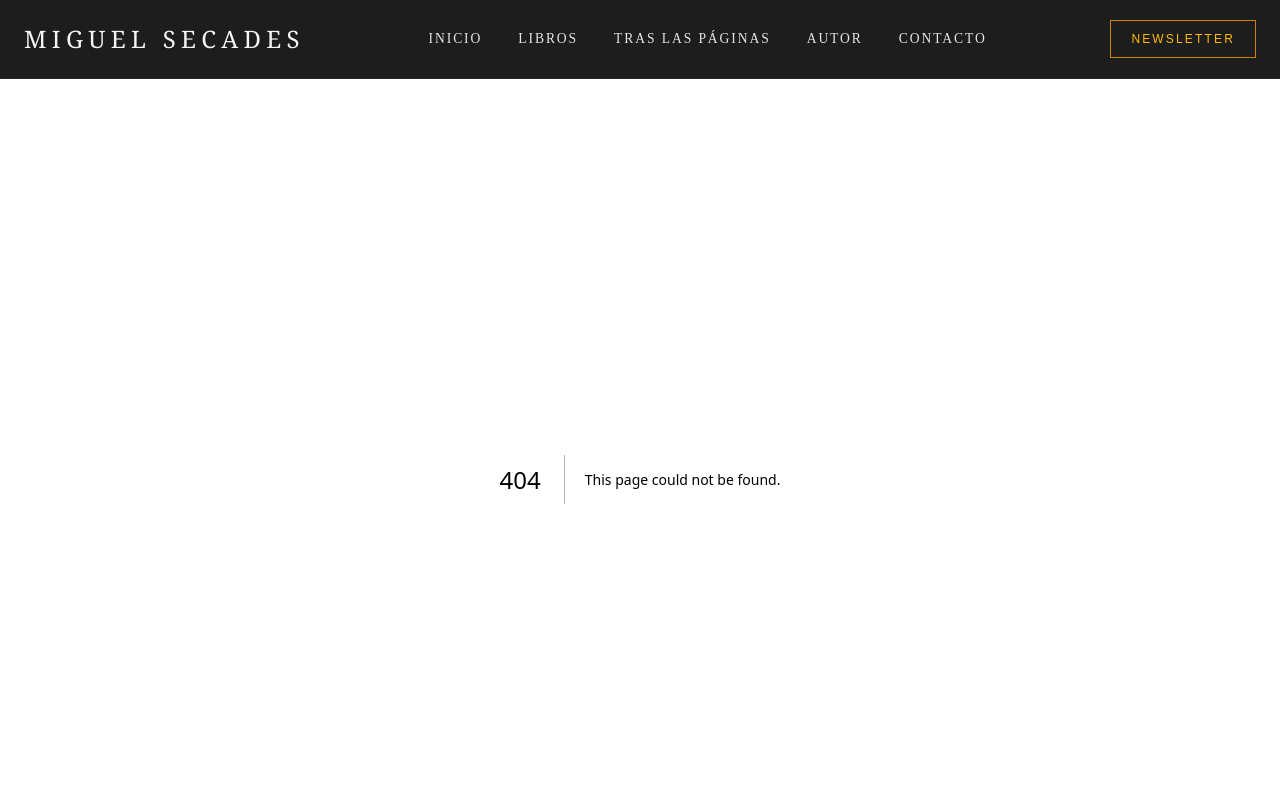
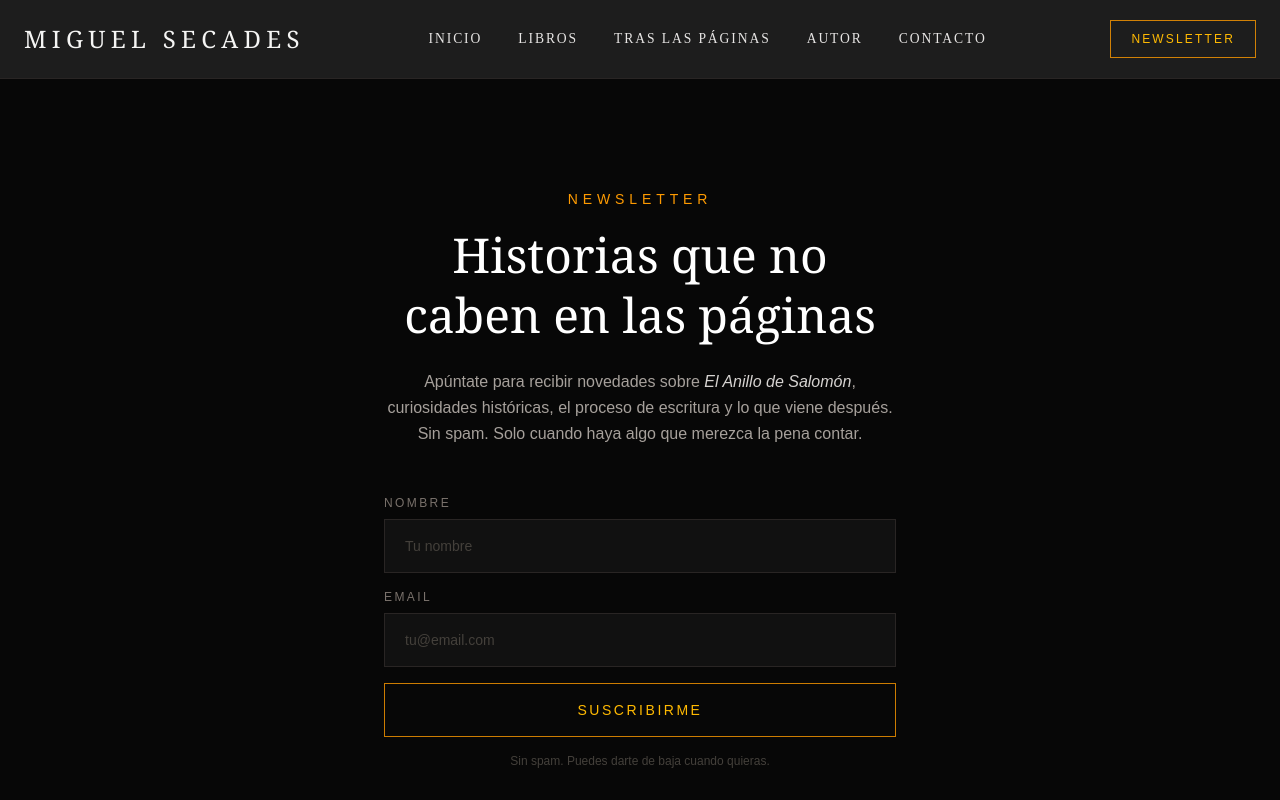
Before and after one commit to MiguelSecadesBYU/miguel-web-platform, a Next.js app: page /newsletter in a window 1280 px wide. Before the commit this address had no page. Shown: the top 800 px of the page. Built offline with nearby package versions, Linux system fonts and the light colour scheme.

Commit message:
newsletter

```diff
--- /dev/null
+++ b/src/app/newsletter/Route.ts
@@ -0,0 +1,67 @@
+import { NextRequest, NextResponse } from "next/server";
+
+const BREVO_API_URL = "https://api.brevo.com/v3/contacts";
+const LIST_ID = 2;
+
+export async function POST(req: NextRequest) {
+  try {
+    const { email, name } = await req.json();
+
+    if (!email || !name) {
+      return NextResponse.json(
+        { error: "El nombre y el email son obligatorios." },
+        { status: 400 }
+      );
+    }
+
+    const apiKey = process.env.BREVO_API_KEY;
+    if (!apiKey) {
+      console.error("BREVO_API_KEY no está configurada.");
+      return NextResponse.json(
+        { error: "Error de configuración del servidor." },
+        { status: 500 }
+      );
+    }
+
+    const response = await fetch(BREVO_API_URL, {
+      method: "POST",
+      headers: {
+        "Content-Type": "application/json",
+        "api-key": apiKey,
+      },
+      body: JSON.stringify({
+        email,
+        attributes: { FIRSTNAME: name },
+        listIds: [LIST_ID],
+        updateEnabled: true, // Si ya existe, actualiza en vez de dar error
+      }),
+    });
+
+    // Brevo devuelve 201 al crear y 204 al actualizar
+    if (response.status === 201 || response.status === 204) {
+      return NextResponse.json({ success: true }, { status: 200 });
+    }
+
+    const errorData = await response.json();
+    console.error("Error de Brevo:", errorData);
+
+    // Mensaje amigable si el email ya está suscrito
+    if (errorData.code === "duplicate_parameter") {
+      return NextResponse.json(
+        { error: "Este email ya está suscrito." },
+        { status: 409 }
+      );
+    }
+
+    return NextResponse.json(
+      { error: "No se pudo completar la suscripción. Inténtalo de nuevo." },
+      { status: response.status }
+    );
+  } catch (err) {
+    console.error("Error en API newsletter:", err);
+    return NextResponse.json(
+      { error: "Error interno del servidor." },
+      { status: 500 }
+    );
+  }
+}
--- /dev/null
+++ b/src/app/newsletter/page.tsx
@@ -0,0 +1,132 @@
+"use client";
+
+import { useState } from "react";
+
+export default function NewsletterPage() {
+  const [email, setEmail] = useState("");
+  const [name, setName] = useState("");
+  const [status, setStatus] = useState<"idle" | "loading" | "success" | "error">("idle");
+  const [errorMsg, setErrorMsg] = useState("");
+
+  const handleSubmit = async (e: React.FormEvent) => {
+    e.preventDefault();
+    setStatus("loading");
+    setErrorMsg("");
+
+    try {
+      const res = await fetch("/api/newsletter", {
+        method: "POST",
+        headers: { "Content-Type": "application/json" },
+        body: JSON.stringify({ email, name }),
+      });
+
+      const data = await res.json();
+
+      if (!res.ok) {
+        setErrorMsg(data.error || "Ha ocurrido un error. Inténtalo de nuevo.");
+        setStatus("error");
+        return;
+      }
+
+      setStatus("success");
+      setEmail("");
+      setName("");
+    } catch {
+      setErrorMsg("Ha ocurrido un error. Inténtalo de nuevo.");
+      setStatus("error");
+    }
+  };
+
+  return (
+    <main className="min-h-screen bg-[#070707] text-white">
+
+      {/* Ambient glow */}
+      <div className="pointer-events-none fixed -top-40 left-1/2 -z-10 h-[600px] w-[600px] -translate-x-1/2 rounded-full bg-amber-500/5 blur-[140px]" />
+
+      <section className="flex min-h-screen flex-col items-center justify-center px-6 py-24">
+        <div className="w-full max-w-lg">
+
+          {/* Cabecera */}
+          <p className="mb-4 text-center text-sm uppercase tracking-[0.35em] text-amber-500">
+            Newsletter
+          </p>
+          <h1 className="mb-6 text-center font-serif text-4xl font-light leading-tight md:text-5xl">
+            Historias que no caben en las páginas
+          </h1>
+          <p className="mb-12 text-center text-base leading-relaxed text-stone-400">
+            Apúntate para recibir novedades sobre <em className="text-stone-300">El Anillo de Salomón</em>,
+            curiosidades históricas, el proceso de escritura y lo que viene después.
+            Sin spam. Solo cuando haya algo que merezca la pena contar.
+          </p>
+
+          {/* Formulario */}
+          {status === "success" ? (
+            <div className="border border-amber-500/30 bg-amber-500/5 p-10 text-center">
+              <p className="mb-2 font-serif text-2xl font-light text-stone-200">
+                ¡Bienvenido a bordo!
+              </p>
+              <p className="text-sm text-stone-400">
+                Ya estás suscrito. Pronto tendrás noticias.
+              </p>
+            </div>
+          ) : (
+            <form onSubmit={handleSubmit} className="space-y-4">
+              <div>
+                <label
+                  htmlFor="name"
+                  className="mb-2 block text-xs uppercase tracking-[0.2em] text-stone-500"
+                >
+                  Nombre
+                </label>
+                <input
+                  id="name"
+                  type="text"
+                  value={name}
+                  onChange={(e) => setName(e.target.value)}
+                  placeholder="Tu nombre"
+                  required
+                  className="w-full border border-stone-800 bg-[#111111] px-5 py-4 text-sm text-stone-300 placeholder-stone-700 outline-none transition focus:border-amber-500/60 focus:ring-0"
+                />
+              </div>
+
+              <div>
+                <label
+                  htmlFor="email"
+                  className="mb-2 block text-xs uppercase tracking-[0.2em] text-stone-500"
+                >
+                  Email
+                </label>
+                <input
+                  id="email"
+                  type="email"
+                  value={email}
+                  onChange={(e) => setEmail(e.target.value)}
+                  placeholder="tu@email.com"
+                  required
+                  className="w-full border border-stone-800 bg-[#111111] px-5 py-4 text-sm text-stone-300 placeholder-stone-700 outline-none transition focus:border-amber-500/60 focus:ring-0"
+                />
+              </div>
+
+              {status === "error" && (
+                <p className="text-sm text-red-400">{errorMsg}</p>
+              )}
+
+              <button
+                type="submit"
+                disabled={status === "loading"}
+                className="w-full border border-amber-500/80 px-8 py-4 text-sm uppercase tracking-[0.18em] text-amber-400 transition hover:bg-amber-500 hover:text-black disabled:opacity-50"
+              >
+                {status === "loading" ? "Enviando..." : "Suscribirme"}
+              </button>
+
+              <p className="text-center text-xs text-stone-700">
+                Sin spam. Puedes darte de baja cuando quieras.
+              </p>
+            </form>
+          )}
+
+        </div>
+      </section>
+    </main>
+  );
+}
```
